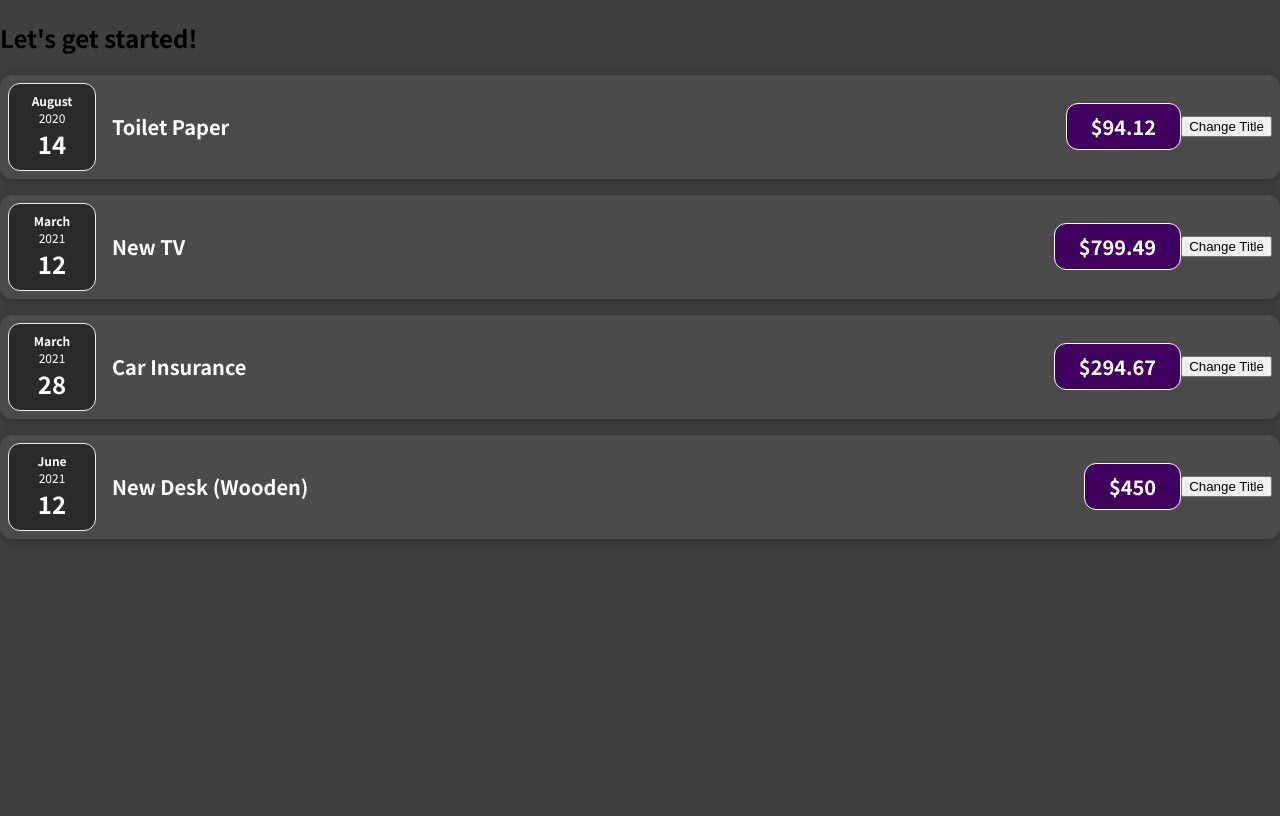
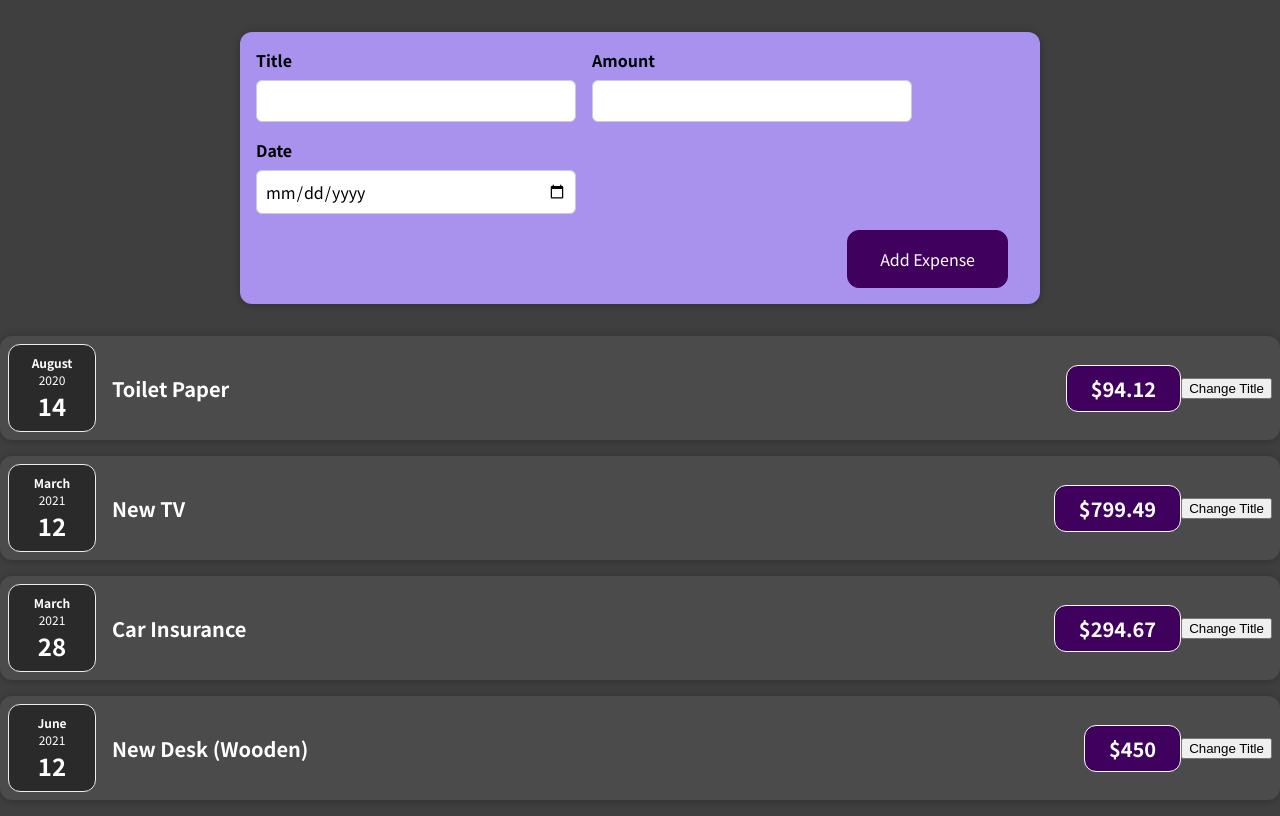
Before and after one commit to ARFreiler/Finance-Reactor, a React (Create React App) app: page / in a window 1280 px wide. Built offline with nearby package versions, Linux system fonts and the light colour scheme.

Commit message:
Created the NewExpense folder with the NewExpense.js and ExpenseForm.js components and corresponding css files.

```diff
--- a/src/App.js
+++ b/src/App.js
@@ -1,4 +1,6 @@
 import React from 'react';
+
+import NewExpense from './components/NewExpense/NewExpense';
 import Expenses from './components/Expenses/Expenses';
 
 function App() {
@@ -32,7 +34,7 @@
 
   return (
     <div>
-      <h2>Let's get started!</h2>
+      <NewExpense />
       <Expenses items={expenses} />
 
     </div>
--- /dev/null
+++ b/src/components/NewExpense/ExpenseForm.css
@@ -0,0 +1,26 @@
+.new-expense__controls {
+    display: flex;
+    flex-wrap: wrap;
+    gap: 1rem;
+    margin-bottom: 1rem;
+    text-align: left;
+}
+
+.new-expense__control label {
+    font-weight: bold;
+    margin-bottom: 0.5rem;
+    display: block;
+}
+
+.new-expense__control input {
+    font: inherit;
+    padding: 0.5rem;
+    border-radius: 6px;
+    border: 1px solid #ccc;
+    width: 20rem;
+    max-width: 100%;
+}
+
+.new-expense__actions {
+    text-align: right;
+}
--- /dev/null
+++ b/src/components/NewExpense/ExpenseForm.js
@@ -0,0 +1,29 @@
+import React from 'react';
+
+import './ExpenseForm.css';
+
+const ExpenseForm = () => {
+    return (
+        <form>
+            <div className="new-expense__controls">
+                <div className="new-expense__control">
+                    <label>Title</label>
+                    <input type="text" />
+                </div>
+                <div className="new-expense__control">
+                    <label>Amount</label>
+                    <input type="number" min="0.01" step="0.01" />
+                </div>
+                <div className="new-expense__control">
+                    <label>Date</label>
+                    <input type="date" min="2019-01-01" max="2022-12-31" />
+                </div>
+            </div>
+            <div className="new-expense__actions">
+                <button type="submit">Add Expense</button>
+            </div>
+        </form>
+    );
+};
+
+export default ExpenseForm;
--- /dev/null
+++ b/src/components/NewExpense/NewExpense.css
@@ -0,0 +1,36 @@
+.new-expense {
+    background-color: #a892ee;
+    padding: 1rem;
+    margin: 2rem auto;
+    width: 50rem;
+    max-width: 95%;
+    border-radius: 12px;
+    text-align: center;
+    box-shadow: 0 1px 8px rgba(0, 0, 0, 0.25);
+}
+
+.new-expense button {
+    font: inherit;
+    cursor: pointer;
+    padding: 1rem 2rem;
+    border: 1px solid #40005d;
+    background-color: #40005d;
+    color: white;
+    border-radius: 12px;
+    margin-right: 1rem;
+}
+
+.new-expense button:hover, .new-expense button:active {
+    background-color: #510674;
+    border-color: #510674;
+}
+
+.new-expense button.alternative {
+    color: #220131;
+    border-color: transparent;
+    background-color: transparent;
+}
+
+.new-expense button.alternative:hover, .new-expense button.alternative:active {
+    background-color: #ddb3f8;
+}
--- /dev/null
+++ b/src/components/NewExpense/NewExpense.js
@@ -0,0 +1,14 @@
+import React from 'react';
+
+import ExpenseForm from './ExpenseForm';
+import './NewExpense.css';
+
+const NewExpense = () => {
+    return (
+        <div className="new-expense">
+            <ExpenseForm />
+        </div>
+    )
+};
+
+export default NewExpense;
```
Also changed, not shown: 1 other file (tests, documents, lock files or other folders).
